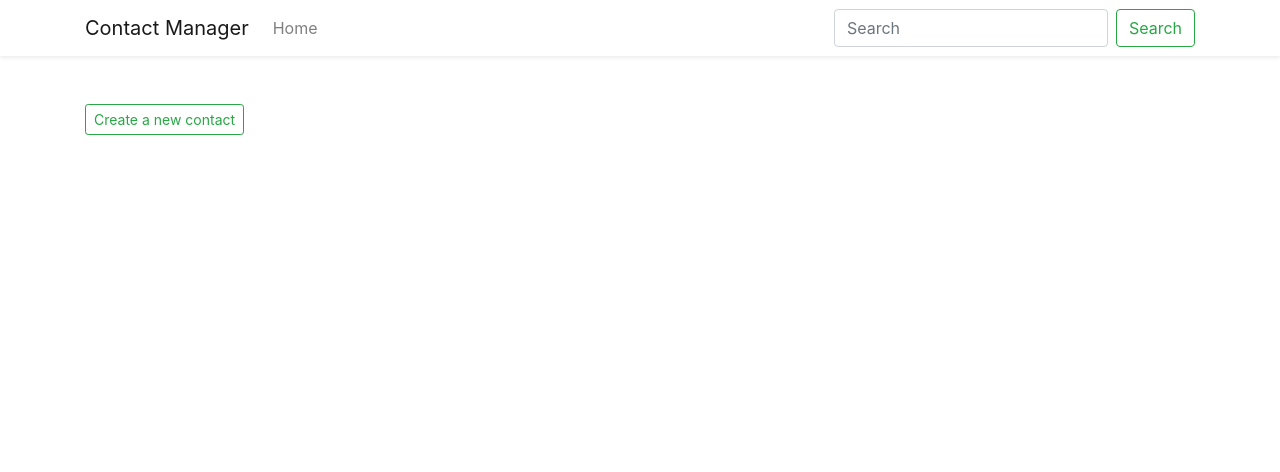
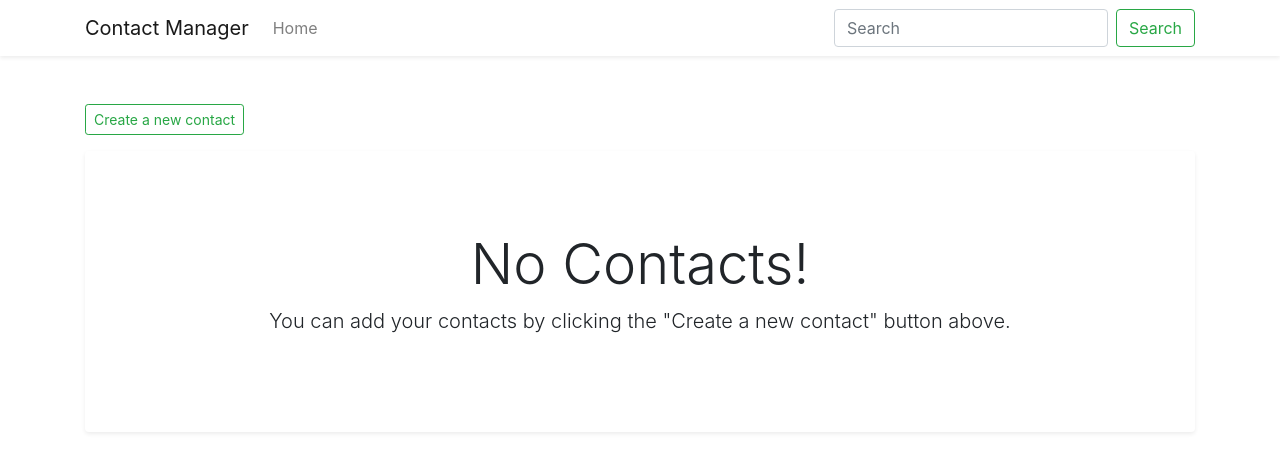
Before and after one commit to bibishan-pandey/django_contact_manager, a Django app: page / in a window 1280 px wide. Shown: the top 472 px of the page. Run offline with Django 3.2, Linux system fonts and the light colour scheme; data that the repository does not hold is empty; some libraries are stand-ins or nearby versions.

Commit message:
partials view

```diff
--- a/contacts/templates/contacts/home.html
+++ b/contacts/templates/contacts/home.html
@@ -5,42 +5,20 @@
         <a href="{% url 'form' %}" class="btn btn-sm btn-outline-success">Create a new contact</a>
     </div>
     <div class="row">
-        {% for contact in contacts %}
-            <div class="col-lg-3 col-md-4 col-sm-6 col-xs-12 mb-2">
-                <div class="card">
-                    <div class="pl-3 pr-3 pt-3 align-items-center text-center">
-                        <h5 class="card-title font-weight-bold d-inline">{{ contact.name }}</h5>
-                    </div>
-                    <div class="card-body pt-0">
-                        {% if contact.image == '' and contact.gender == 'F' %}
-                            <img class="img-fluid rounded-circle mx-auto d-block w-50 h-50"
-                                 src="{% static 'images/female user.png' %}" alt="{{ contact.name }} image">
-                        {% elif contact.image == '' and contact.gender == 'M' %}
-                            <img class="img-fluid rounded-circle mx-auto d-block w-50 h-50"
-                                 src="{% static 'images/male user.png' %}" alt="{{ contact.name }} image">
-                        {% elif contact.image is not None %}
-                            <img class="img-fluid rounded-circle mx-auto d-block w-50 h-50"
-                                 src="{{ contact.image.url }}" alt="{{ contact.name }} image">
-                        {% endif %}
-                        <h6><span
-                                class="badge badge-secondary font-italic font-weight-light">{{ contact.date_added }}</span>
-                        </h6>
-                        <span class="badge badge-pill badge-primary">{{ contact.info }}</span>
-                        <a href="tel: {{ contact.phone }}" class="badge badge-success">{{ contact.phone }}</a>
-                        <a href="mailto: {{ contact.email }}" class="badge badge-success font-italic">{{ contact.email }}</a>
-                        <div class="pt-2">
-                            <a href="#" class="btn btn-sm btn-outline-info" data-toggle="tooltip" data-placement="top"
-                               title="Edit">
-                                <i class="far fa-edit"></i>
-                            </a>
-                            <a href="{% url 'delete' contact.id %}" class="btn btn-sm btn-outline-danger" data-toggle="tooltip" data-placement="top"
-                               title="Delete">
-                                <i class="far fa-trash-alt"></i>
-                            </a>
-                        </div>
+        {% if contacts %}
+            {% for contact in contacts %}
+                {% include 'contacts/partials/_card.html' %}
+            {% endfor %}
+        {% else %}
+            <div class="col-12">
+                <div class="jumbotron jumbotron-fluid bg-transparent shadow-sm rounded">
+                    <div class="p-3 text-center">
+                        <h1 class="display-4">No Contacts!</h1>
+                        <p class="lead">You can add your contacts by clicking the "Create a new contact" button
+                            above.</p>
                     </div>
                 </div>
             </div>
-        {% endfor %}
+        {% endif %}
     </div>
 {% endblock content %}
```
Also changed, not shown: contacts/templates/contacts/partials/_card.html (added, +37 -0 lines).
